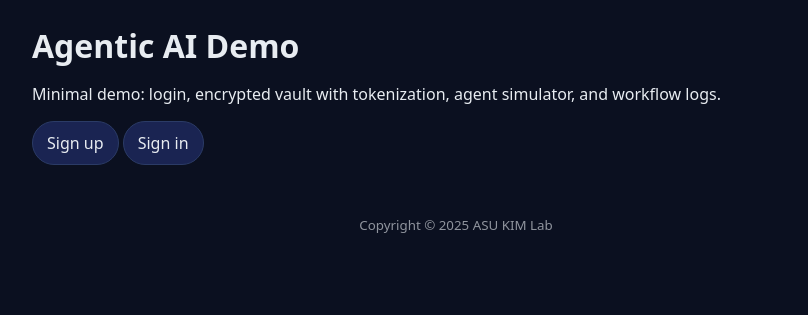
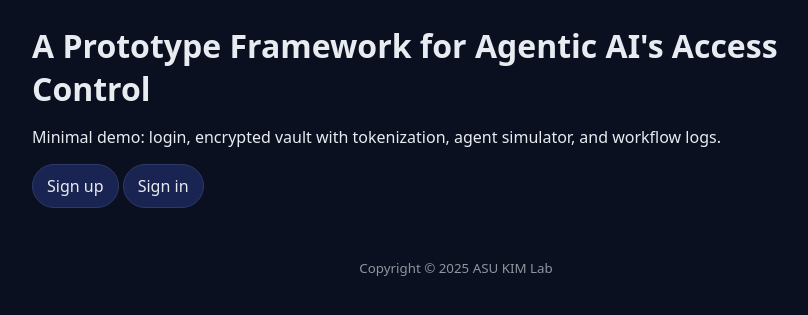
Before and after one commit to asu-kim/agentic-ai-access-control, a Flask app: page / in a window 1280 px wide. Shown: the part 47-362 px from the top of the page, without its empty margins (184-992 px from the left). Run offline with Flask 3, Linux system fonts and the light colour scheme.

Commit message:
Update index.html

```diff
--- a/proposed_website/templates/index.html
+++ b/proposed_website/templates/index.html
@@ -1,6 +1,6 @@
 {% extends "base.html" %}
 {% block content %}
-  <h1>Agentic AI Demo</h1>
+  <h1>A Prototype Framework for Agentic AI's Access Control</h1>
   <p>Minimal demo: login, encrypted vault with tokenization, agent simulator, and workflow logs.</p>
   {% if not session.get('user_id') %}
     <p><a class="btn" href="{{ url_for('register') }}">Sign up</a> <a class="btn" href="{{ url_for('login') }}">Sign in</a></p>
```
